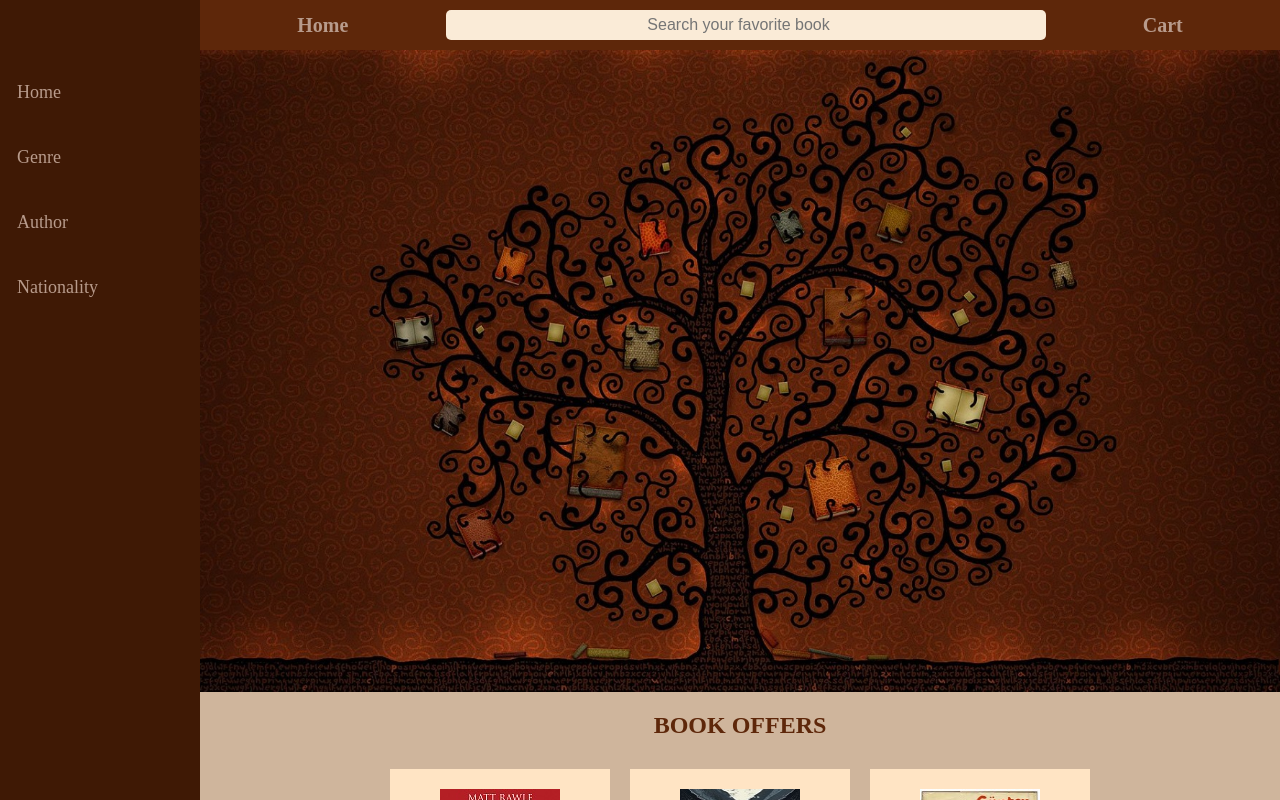
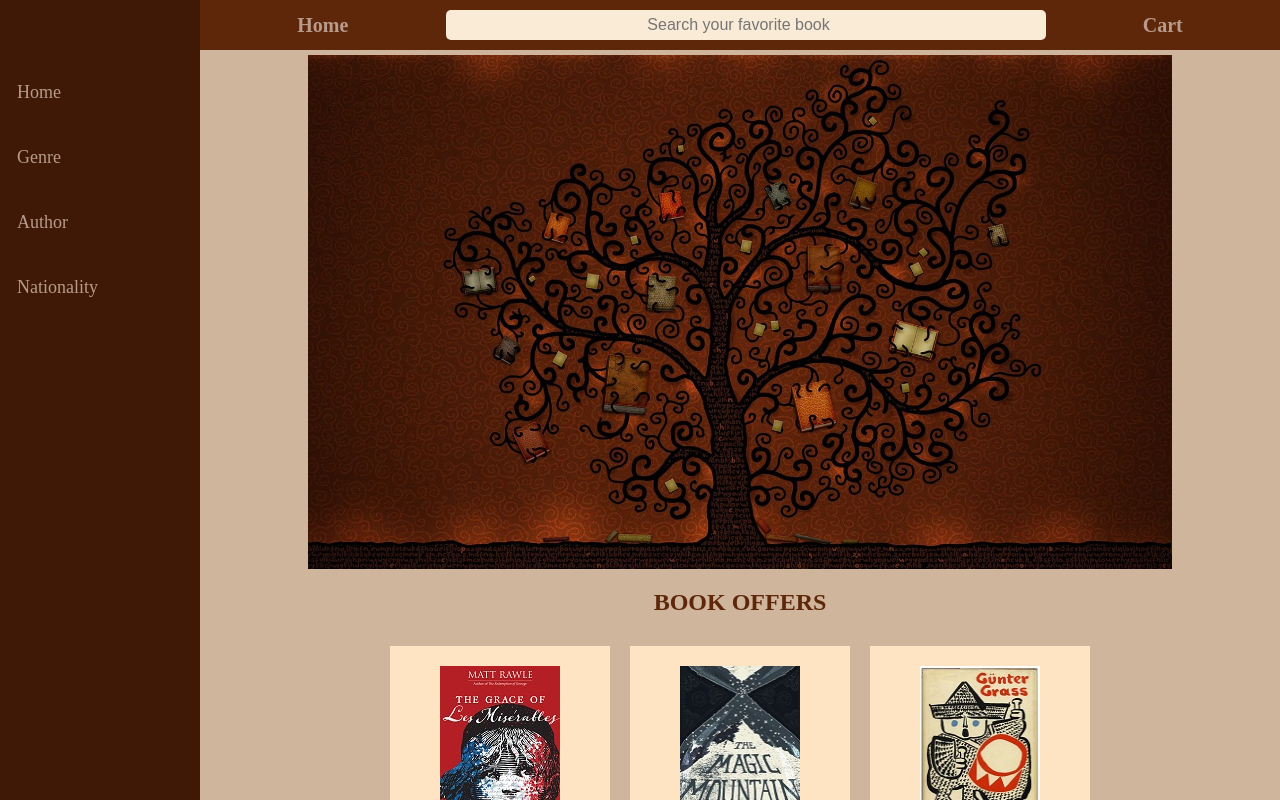
Before and after one commit to Mostafa-Farhadi/bookstore-website-nextjs, a Next.js app: page / in a window 1280 px wide. Shown: the top 800 px of the page. Built offline with nearby package versions, Linux system fonts and the light colour scheme.

Commit message:
Change style of comver image

```diff
--- a/styles/pages/index.scss
+++ b/styles/pages/index.scss
@@ -1,9 +1,15 @@
+@import "../mixin.scss";
+
 #home {
     display: flex;
     flex-direction: column;
     align-items: center;
     img {
-        width: 100%;
+        width: 80%;
+        margin-top: 5px;
+        @include mediaQuery(950px) {
+            width: 100%;
+        }
     }
     h1 {
         font-family: $fnt-curs;
```
